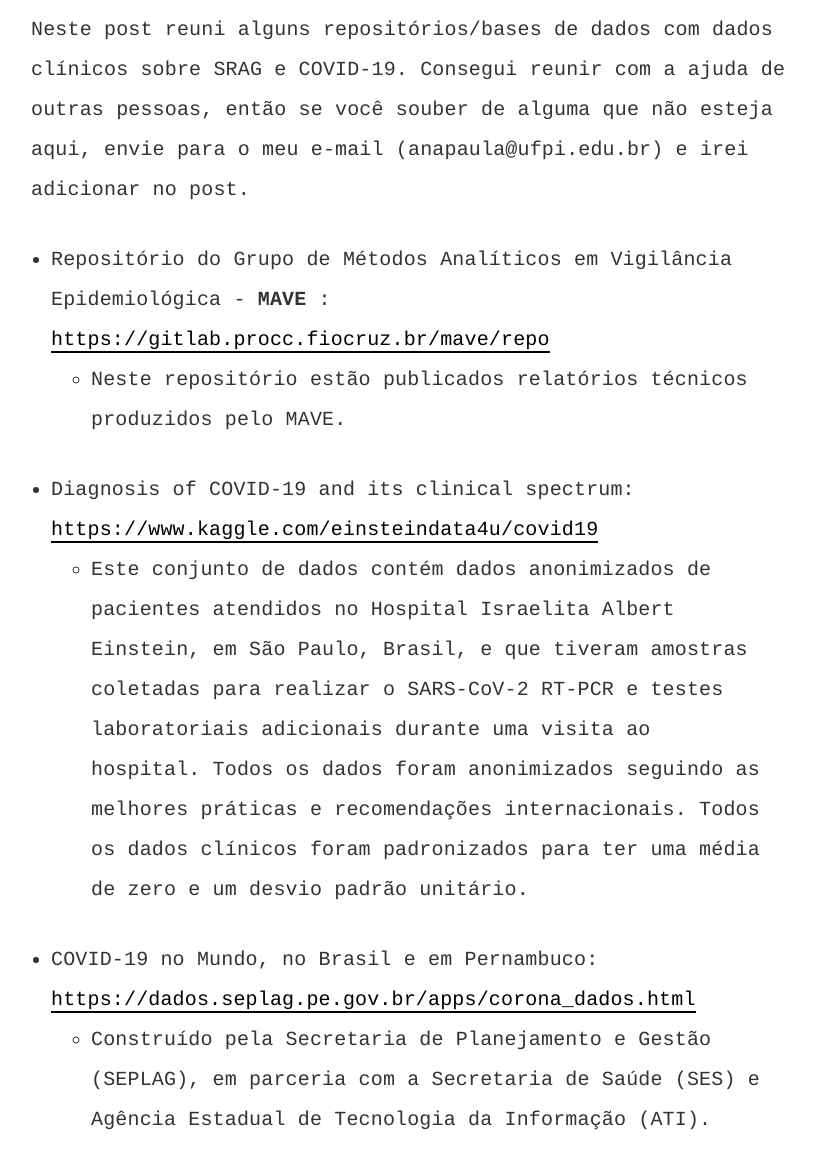
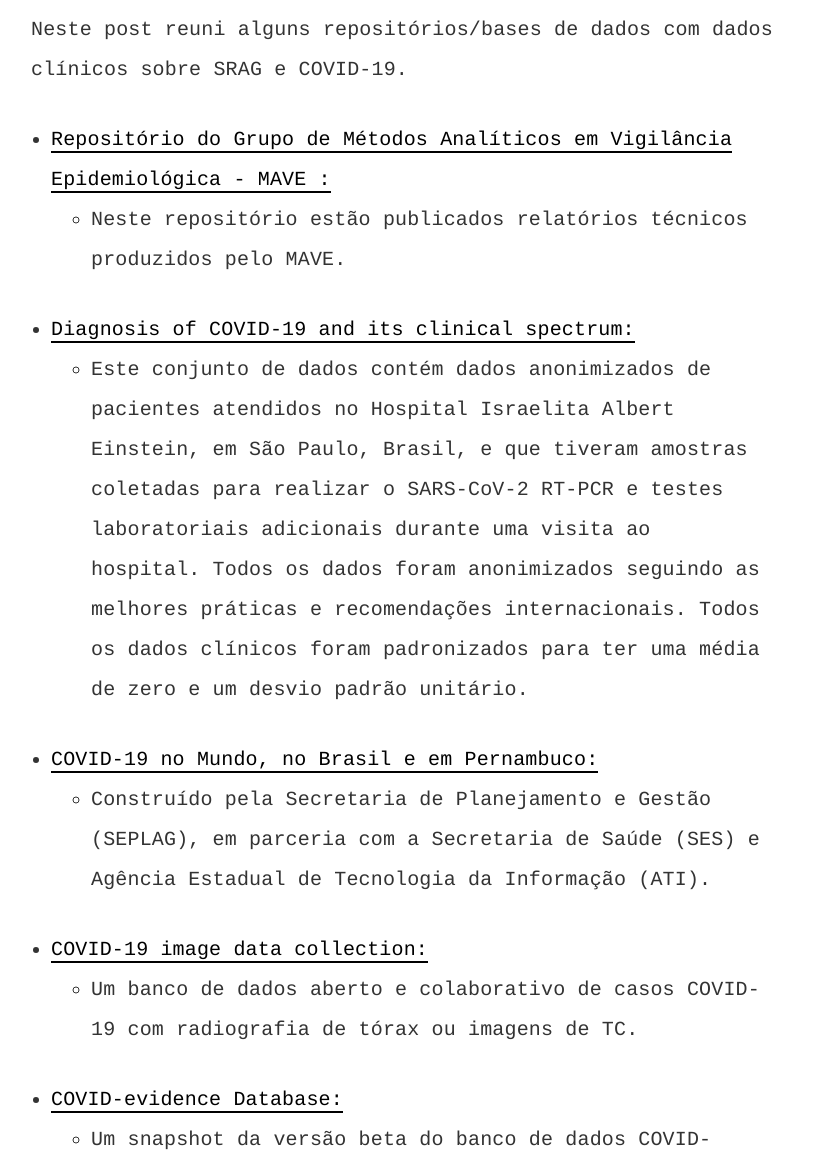
Before and after one commit to anapauladsmendes/anapauladsmendes.github.io, a Jekyll site: the page built from archived_posts/2020-05-11-dados-clinicos-srag-covid.md, in a window 1280 px wide and 1400 px high, scrolled down 279 px. Shown: the part 242-1400 px from the top of the window, without its empty margins (229-1044 px from the left). Built offline with Jekyll 4.4.1, drawn with Linux system fonts in a browser that asks for light colours; comment, search, counter and statistics services are not loaded; some of the changed text lies outside the part shown.

Commit message:
archive post

```diff
--- a/_posts/2020-05-11-dados-clinicos-srag-covid.md
+++ b/archived_posts/2020-05-11-dados-clinicos-srag-covid.md
@@ -9,19 +9,19 @@
 
 ![enter image description here](https://cdn.pixabay.com/photo/2020/03/19/21/35/covid-4948866_960_720.jpg)
 
-Neste post reuni alguns repositórios/bases de dados com dados clínicos sobre SRAG e COVID-19. Consegui reunir com a ajuda de outras pessoas, então se você souber de alguma que não esteja aqui, envie para o meu e-mail (anapaula@ufpi.edu.br) e irei adicionar no post.
+Neste post reuni alguns repositórios/bases de dados com dados clínicos sobre SRAG e COVID-19.
 
- - Repositório do Grupo de Métodos Analíticos em Vigilância Epidemiológica - **MAVE** : [https://gitlab.procc.fiocruz.br/mave/repo](https://gitlab.procc.fiocruz.br/mave/repo)
+ - [Repositório do Grupo de Métodos Analíticos em Vigilância Epidemiológica - MAVE :](https://gitlab.procc.fiocruz.br/mave/repo)
 	 - Neste repositório estão publicados relatórios técnicos produzidos pelo MAVE.
- - Diagnosis of COVID-19 and its clinical spectrum: [https://www.kaggle.com/einsteindata4u/covid19](https://www.kaggle.com/einsteindata4u/covid19)
+ - [Diagnosis of COVID-19 and its clinical spectrum:](https://www.kaggle.com/einsteindata4u/covid19)
 	 - Este conjunto de dados contém dados anonimizados de pacientes atendidos no Hospital Israelita Albert Einstein, em São Paulo, Brasil, e que tiveram amostras coletadas para realizar o SARS-CoV-2 RT-PCR e testes laboratoriais adicionais durante uma visita ao hospital. Todos os dados foram anonimizados seguindo as melhores práticas e recomendações internacionais. Todos os dados clínicos foram padronizados para ter uma média de zero e um desvio padrão unitário.
- - COVID-19 no Mundo, no Brasil e em Pernambuco: [https://dados.seplag.pe.gov.br/apps/corona_dados.html](https://dados.seplag.pe.gov.br/apps/corona_dados.html)
+ - [COVID-19 no Mundo, no Brasil e em Pernambuco:](https://dados.seplag.pe.gov.br/apps/corona_dados.html)
 	 - Construído pela Secretaria de Planejamento e Gestão (SEPLAG), em parceria com a Secretaria de Saúde (SES) e Agência Estadual de Tecnologia da Informação (ATI).
- - COVID-19 image data collection: [https://github.com/sobrinhosj/covid-chestxray-dataset](https://github.com/sobrinhosj/covid-chestxray-dataset)
+ - [COVID-19 image data collection:](https://github.com/sobrinhosj/covid-chestxray-dataset)
 	 - Um banco de dados aberto e colaborativo de casos COVID-19 com radiografia de tórax ou imagens de TC.
- - COVID-evidence Database: [https://covid-evidence.org/database](https://covid-evidence.org/database)
+ - [COVID-evidence Database:](https://covid-evidence.org/database)
 	 - Um snapshot da versão beta do banco de dados COVID-evidência BASIC, mostrando alguns dos principais elementos da evidência COVID.
- - COVID-19 International Clinical Trials: [https://www.kaggle.com/panahi/covid-19-international-clinical-trials#ICTRP_COVID_19.csv](https://www.kaggle.com/panahi/covid-19-international-clinical-trials#ICTRP_COVID_19.csv)
+ - [COVID-19 International Clinical Trials:](https://www.kaggle.com/panahi/covid-19-international-clinical-trials#ICTRP_COVID_19.csv)
 	 - Todos os dados disponíveis para os ensaios COVID-19 do ICTRP da OMS e do ClinicalTrials.gov. O conjunto de dados ICTRP da OMS é melhor usado para ter acesso a todos os ensaios internacionais. O conjunto de dados ClinicalTrials.gov é melhor usado por suas informações abrangentes que estão no formato JSON.
- - COVID DIGITAL PATHOLOGY REPOSITORY: [https://covid19pathology.nih.gov/](https://covid19pathology.nih.gov/)
+ - [COVID DIGITAL PATHOLOGY REPOSITORY:](https://covid19pathology.nih.gov/)
 	 - O COVID Digital Pathology Repository (COVID-DPR) é um recurso para apoiar a comunidade biomédica ao enfrentarmos a pandemia do vírus COVID-19. O objetivo do COVID-DPR é disponibilizar imagens de slides inteiras (WSI) da patologia relacionada ao COVID como um recurso para a comunidade.
```
